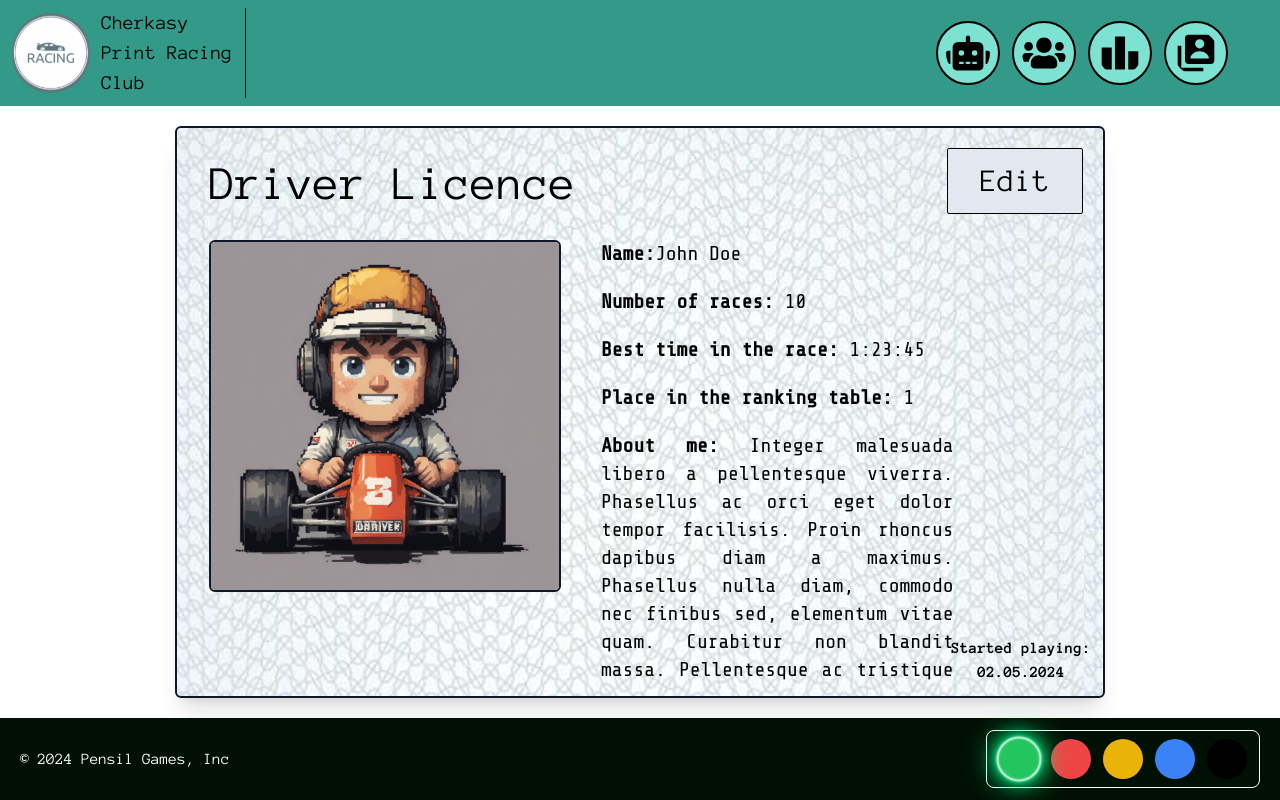
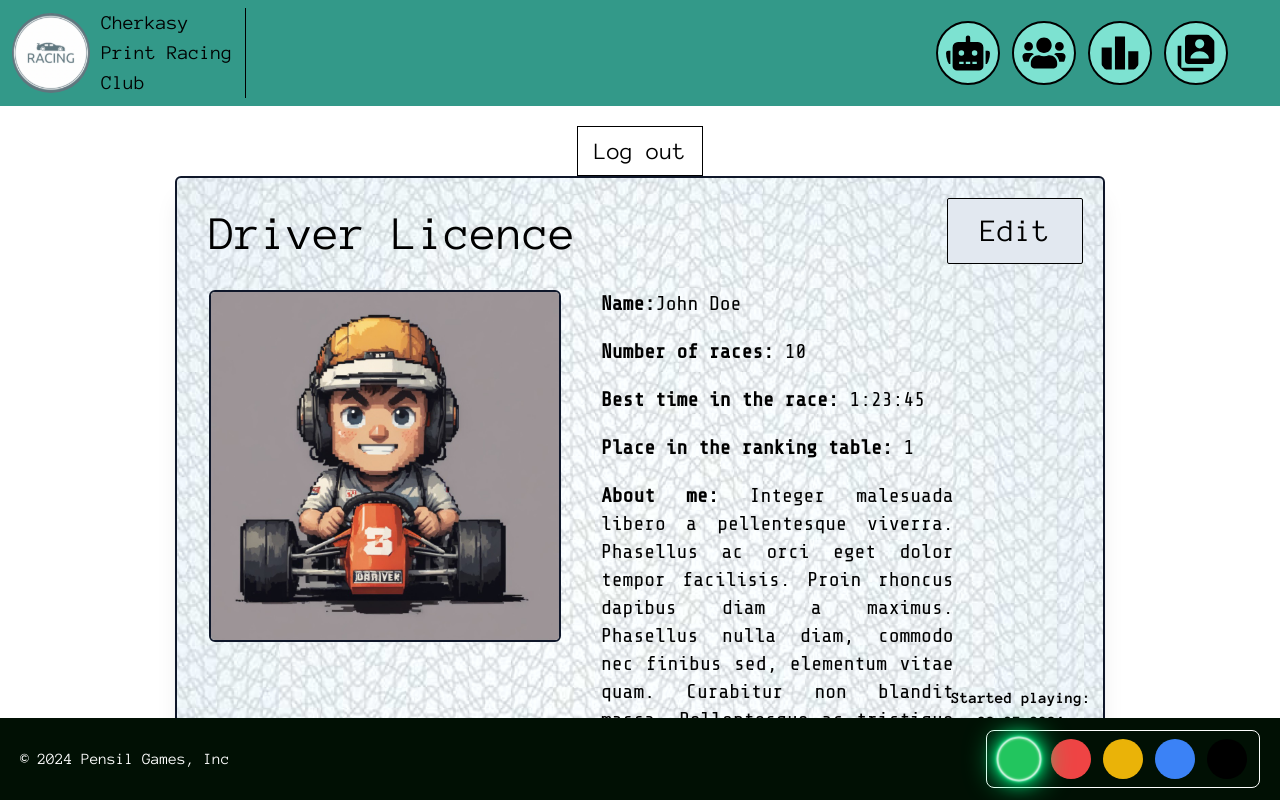
Before and after one commit to AlexTkCk/diploma_everlabs, a React (Create React App) app in the folder client/: page /login in a window 1280 px wide. Both pictures are taken after a click on the button "Log in". Built offline with nearby package versions, Linux system fonts and the light colour scheme.

Commit message:
v-view-authentication/23/Added mock logout button

```diff
--- a/client/src/pages/Account.tsx
+++ b/client/src/pages/Account.tsx
@@ -7,9 +7,10 @@ import EditModal from "../components/EditModal";
 import { themeContext } from "../context/ThemeContext";
 import {userContext} from "../context/UserContext";
 import {useNavigate} from "react-router";
+import {v4 as uuid4} from 'uuid';
 
 const Account = () => {
-  const {userData} = useContext(userContext);
+  const {userData, setUserId, setUserData} = useContext(userContext);
   const navigate = useNavigate();
 
   useEffect(() => {
@@ -64,6 +65,11 @@ const Account = () => {
       animate={"animate"}
       exit={"exit"}
     >
+      <button className={'border border-black px-4 py-2 text-2xl'} onClick={() => {
+        setUserId(uuid4());
+        localStorage.removeItem('jwt');
+        setUserData(null);
+      }}>Log out</button>
       <div className="relative h-full w-3/4 flex flex-col gap-8 border-2 border-slate-900 p-8 pb-24 rounded-md shadow-xl bg-account bg-contain bg-repeat">
         <h2 className="text-5xl">Driver Licence</h2>
         <div className="h-full flex flex-row gap-10">
```
